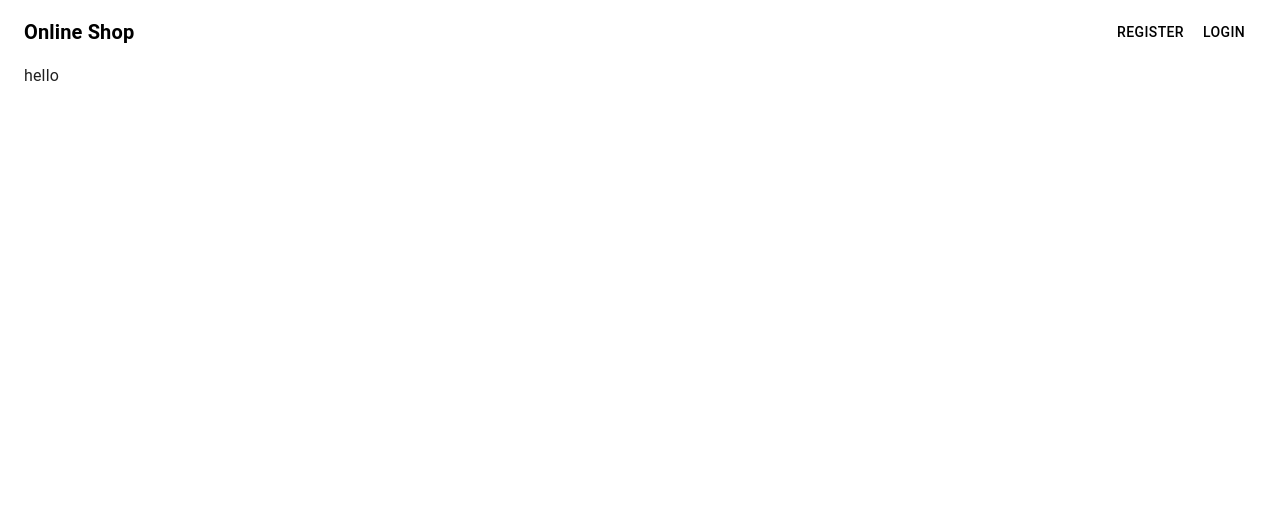
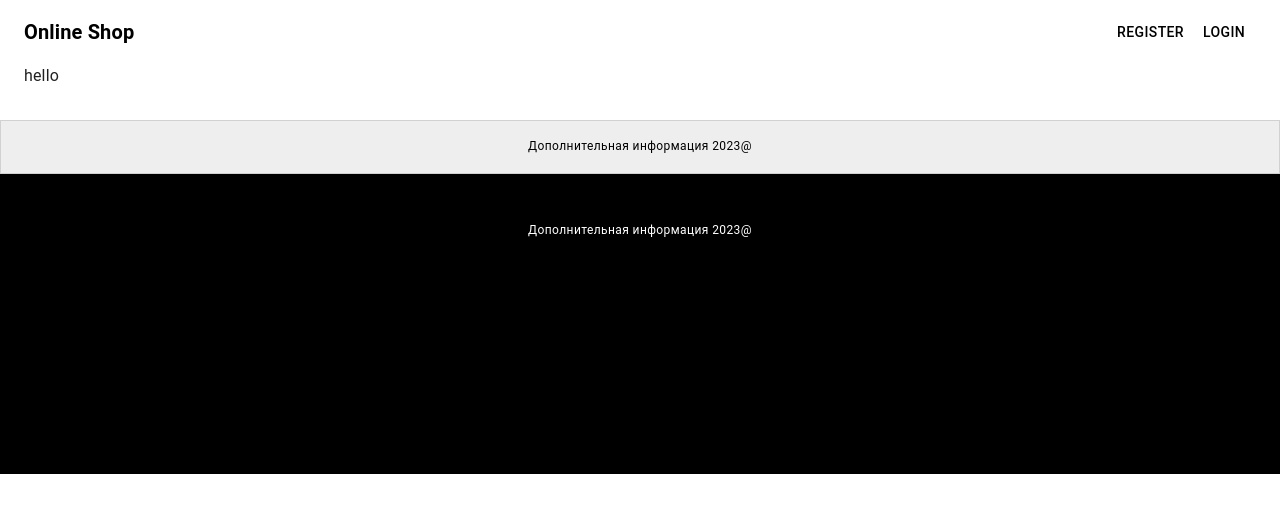
Before and after one commit to arsOk200/CW13Ars, a React (Create React App) app in the folder frontend/: page / in a window 1280 px wide. Shown: the top 512 px of the page. Built offline with nearby package versions, Linux system fonts and the light colour scheme.

Commit message:
added footer and links and improved them

```diff
--- /dev/null
+++ b/frontend/src/components/Footer.tsx
@@ -0,0 +1,19 @@
+import React from 'react';
+import { Box, Container, Paper, Typography } from '@mui/material';
+
+const Footer = () => {
+  return (
+    <Paper component="footer" square variant="outlined" sx={{ padding: '30px', bgcolor: 'black', minHeight: '300px' }}>
+      <Container maxWidth="lg">
+        <Box sx={{ flexGrow: 1, justifyContent: 'center', display: 'flex', my: 1 }}></Box>
+        <Box sx={{ flexGrow: 1, justifyContent: 'center', display: 'flex', mb: 2 }}>
+          <Typography variant="caption" sx={{ color: 'white' }}>
+            Дополнительная информация 2023@
+          </Typography>
+        </Box>
+      </Container>
+    </Paper>
+  );
+};
+
+export default Footer;
--- a/frontend/src/components/Layout.tsx
+++ b/frontend/src/components/Layout.tsx
@@ -1,6 +1,8 @@
 import React, { PropsWithChildren, ReactNode } from 'react';
 import AppToolbar from './AppToolbar/AppToolbar';
 import { Box, Container, CssBaseline } from '@mui/material';
+import Footer from './Footer';
+import Links from './Links';
 
 interface Props extends PropsWithChildren {
   children: ReactNode;
@@ -14,6 +16,8 @@ const Layout: React.FC<Props> = ({ children }) => {
       <Box component="main">
         <Container maxWidth={false}>{children}</Container>
       </Box>
+      <Links />
+      <Footer />
     </>
   );
 };
--- /dev/null
+++ b/frontend/src/components/Links.tsx
@@ -0,0 +1,19 @@
+import React from 'react';
+import { Box, Container, Paper, Typography } from '@mui/material';
+
+const Links = () => {
+  return (
+    <Paper component="footer" square variant="outlined" sx={{ bgcolor: '#eee', mt: 4, minHeight: '40px' }}>
+      <Container maxWidth="lg">
+        <Box sx={{ flexGrow: 1, justifyContent: 'center', display: 'flex', my: 1 }}></Box>
+        <Box sx={{ flexGrow: 1, justifyContent: 'center', display: 'flex', mb: 2 }}>
+          <Typography variant="caption" sx={{ color: 'black' }}>
+            Дополнительная информация 2023@
+          </Typography>
+        </Box>
+      </Container>
+    </Paper>
+  );
+};
+
+export default Links;
```
